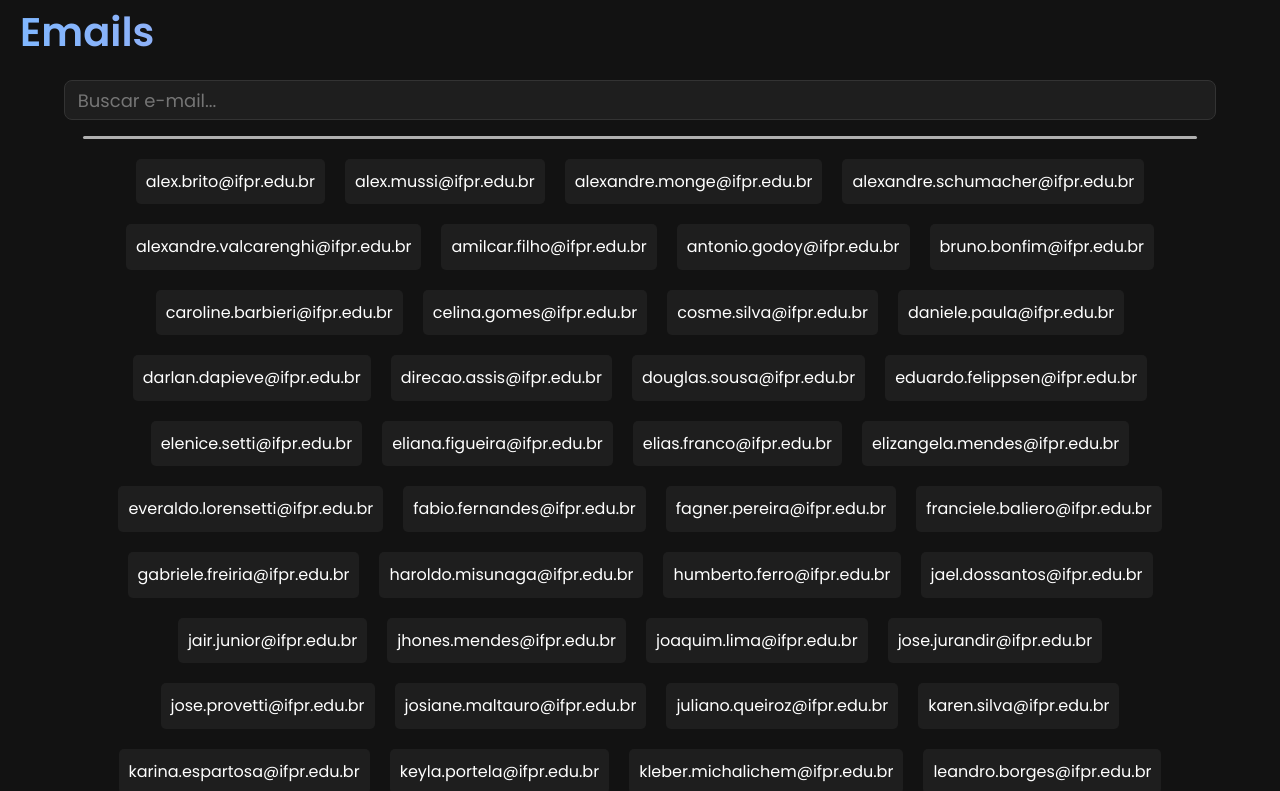
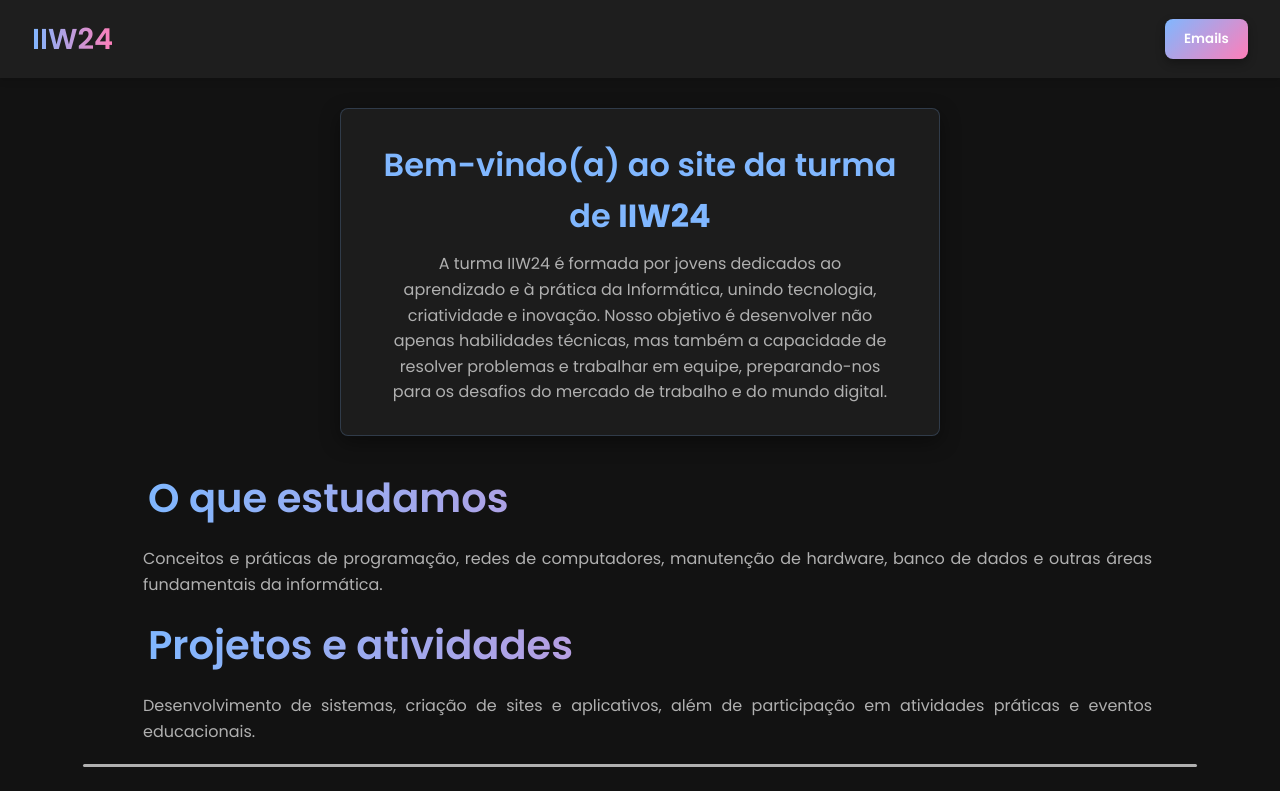
Before and after one commit to hhartur/iiw24-ifpr, a Next.js app: page / in a window 1280 px wide. Shown: the top 791 px of the page. Built offline with nearby package versions, Linux system fonts and the light colour scheme.

Commit message:
first commit

```diff
--- a/app/api/get-emails/route.ts
+++ b/app/api/get-emails/route.ts
@@ -4,11 +4,10 @@ import path from "path";
 
 export async function GET() {
   try {
-    const filePath = path.join(process.cwd(), "app", "api", "get-emails", "data", "emails.json");
+    const filePath = path.join(process.cwd(), "data", "emails.json");
     const fileContent = await readFile(filePath, "utf-8");
     const emails = JSON.parse(fileContent);
 
-    // Já é um array de strings — só garantir que são strings válidas
     const emailList = emails.filter((e: any) => typeof e === "string");
 
     return NextResponse.json(emailList);
--- /dev/null
+++ b/app/components/Header.tsx
@@ -0,0 +1,19 @@
+"use client";
+
+import { useRouter } from "next/navigation";
+
+export default function Header() {
+    const route = useRouter()
+
+    return (
+        <header>
+        <div className="header-logo">
+            <h1 onClick={()=>{route.push("/")}}>IIW24</h1>
+        </div>
+
+        <div className="header-buttons">
+            <button onClick={()=>{route.push("/emails")}}>Emails</button>
+        </div>
+        </header>
+    );
+}
--- a/app/layout.tsx
+++ b/app/layout.tsx
@@ -1,7 +1,14 @@
 import React from "react";
 import NextTopLoader from "nextjs-toploader";
+import { Metadata } from "next";
+import Header from "./components/Header";
 
 import "./style.css"
+
+export const metadata: Metadata = {
+  title: "IIW24",
+  description: "Site da turma IIW24 do câmpus de Assis Chateaubriand",
+}
 
 export default function RootLayout({
   children,
@@ -10,10 +17,8 @@ export default function RootLayout({
 }>) {
   return (
     <html lang="en">
-      <head>
-        <title>Emails</title>
-      </head>
       <body>
+        <Header />
         <NextTopLoader showSpinner={false} speed={500}/>
         {children}
       </body>
--- a/app/page.tsx
+++ b/app/page.tsx
@@ -1,83 +1,29 @@
-"use client";
-import { useEffect, useState, useRef } from "react";
-import Footer from "./components/Footer";
+"use client"
+import { useEffect } from "react"
+import Footer from "./components/Footer"
 
-export default function Home() {
-  const [emails, setEmails] = useState<string[]>([]);
-  const [filteredEmails, setFilteredEmails] = useState<string[]>([]);
-  const [loading, setLoading] = useState(true);
-  const searchRef = useRef<HTMLInputElement>(null);
+export default function Home(){
+    useEffect(()=>{
 
-  // Buscar os e-mails com POST
-  useEffect(() => {
-    async function fetchEmails() {
-      setLoading(true);
-      const res = await fetch("/api/get-emails", {
-        method: "GET",
-      });
-      const data: string[] = await res.json();
-      const sorted = data.slice().sort((a, b) => a.localeCompare(b));
-      setEmails(sorted);
-      setFilteredEmails(sorted);
-      setLoading(false);
-    }
+    }, [])
 
-    fetchEmails();
-  }, []);
+    return(
+        <>
+        <main>
+            <div className="main-card">
+                <h3>Bem-vindo(a) ao site da turma de <strong>IIW24</strong></h3>
+                <p>A turma IIW24 é formada por jovens dedicados ao aprendizado e à prática da Informática, unindo tecnologia, criatividade e inovação. Nosso objetivo é desenvolver não apenas habilidades técnicas, mas também a capacidade de resolver problemas e trabalhar em equipe, preparando-nos para os desafios do mercado de trabalho e do mundo digital.</p>
+            </div>
 
-  // Atualizar filtragem
-  function handleSearch() {
-    const value = searchRef.current?.value.toLowerCase() || "";
-    const filtered = emails.filter((email) =>
-      email.toLowerCase().includes(value)
-    );
-    setFilteredEmails(filtered);
-  }
+            <section className="info-sec">
+                <h1>O que estudamos</h1>
+                <p>Conceitos e práticas de programação, redes de computadores, manutenção de hardware, banco de dados e outras áreas fundamentais da informática.</p>
 
-  // Adiciona listener ao campo de busca
-  useEffect(() => {
-    const input = searchRef.current;
-    input?.addEventListener("input", handleSearch);
-
-    return () => input?.removeEventListener("input", handleSearch);
-  }, [emails]);
-
-  return (
-    <div>
-      <h1>Emails</h1>
-
-      <div className="emails-main">
-        {loading ? (
-          <div className="loader"></div>
-        ) : (
-          <>
-            <input
-              type="search"
-              className="searchInput"
-              ref={searchRef}
-              placeholder="Buscar e-mail..."
-            />
-            <div className="sep"></div>
-            <div className="email-container">
-              {filteredEmails.map((email, i) => (
-                <div
-                  className="email-one"
-                  key={i}
-                  onClick={() => {
-                    window.location.href = `mailto:${email}`;
-                  }}
-                  style={{ cursor: "pointer" }}
-                >
-                  {email}
-                </div>
-              ))}
-            </div>
-          </>
-        )}
-      </div>
-      {!loading && (
-        <Footer/>
-      )}
-    </div>
-  );
+                <h1>Projetos e atividades</h1>
+                <p>Desenvolvimento de sistemas, criação de sites e aplicativos, além de participação em atividades práticas e eventos educacionais.</p>
+            </section>
+        </main>
+        <Footer />
+        </>
+    )
 }
--- a/app/style.css
+++ b/app/style.css
@@ -28,6 +28,88 @@ body {
   color: var(--text-primary);
   line-height: 1.6;
   overflow-x: hidden;
+}
+
+/* HEADER */
+header {
+  background-color: var(--background-light);
+  display: flex;
+  justify-content: space-between;
+  align-items: center;
+  padding: 1rem 2rem;
+  box-shadow: var(--box-shadow);
+  position: sticky;
+  top: 0;
+  z-index: 100;
+}
+
+.header-logo {
+  display: flex;
+  align-items: center;
+  gap: 10px;
+}
+
+.header-logo h1 {
+  font-size: 1.8rem;
+  margin: 0;
+  cursor: pointer;
+  transition: .2s;
+}
+
+.header-logo h1:hover{
+  filter: brightness(75%);
+}
+.header-logo h1:active{
+  scale: 1.05;
+}
+
+.header-buttons {
+  display: flex;
+  gap: 15px;
+}
+
+.header-buttons button {
+  background: linear-gradient(135deg, var(--primary-color), var(--secondary-color));
+  color: var(--text-primary);
+  border: none;
+  padding: 0.6rem 1.2rem;
+  border-radius: var(--border-radius);
+  font-weight: 600;
+  cursor: pointer;
+  transition: all 0.3s ease;
+  box-shadow: 0 4px 10px rgba(0, 0, 0, 0.3);
+  position: relative;
+  overflow: hidden;
+}
+
+.header-buttons button::before {
+  content: "";
+  position: absolute;
+  top: 0;
+  left: -100%;
+  width: 100%;
+  height: 100%;
+  background: rgba(255, 255, 255, 0.2);
+  transition: left 0.3s ease;
+}
+
+.header-buttons button:hover::before {
+  left: 0;
+}
+
+.header-buttons button:hover {
+  transform: translateY(-3px) scale(1.03);
+  box-shadow: 0 6px 15px rgba(0, 0, 0, 0.4);
+}
+
+.header-buttons button:active {
+  transform: scale(0.97);
+}
+
+.navbar-header {
+  display: flex;
+  gap: 5px;
+  align-items: center;
 }
 
 h1,
@@ -123,6 +205,41 @@ select:focus {
 .card:hover {
   transform: translateY(-5px);
   box-shadow: 0 10px 20px rgba(0, 0, 0, 0.2);
+}
+
+.main-card {
+  width: 60%;
+  max-width: 600px;
+  background: #1c1c1c; /* fundo sólido mais limpo */
+  border-radius: var(--border-radius);
+  padding: 30px 20px;
+  margin: 30px auto;
+  text-align: center;
+  box-shadow: 0 6px 20px rgba(0, 0, 0, 0.4);
+  border: 1px solid rgba(128, 183, 255, 0.2); /* borda suave */
+  transition: transform 0.3s ease, box-shadow 0.3s ease, border 0.3s ease;
+}
+
+.main-card:hover {
+  transform: translateY(-5px);
+  box-shadow: 0 12px 30px rgba(0, 0, 0, 0.6);
+  border-color: rgba(128, 183, 255, 0.5);
+}
+
+.main-card h3 {
+  font-size: 2rem;
+  color: var(--primary-color);
+  margin-bottom: 10px;
+  animation: fadeIn 1s ease;
+}
+
+.main-card p {
+  color: var(--text-secondary);
+  font-size: 1rem;
+  line-height: 1.6;
+  max-width: 500px;
+  margin: 0 auto;
+  animation: fadeIn 1.5s ease;
 }
 
 .alert {
@@ -275,6 +392,15 @@ footer {
   align-items: center;
 }
 
+.info-sec{
+  width: 80%;
+  margin: auto;
+}
+.info-sec p{
+  margin-left: 15px;
+  text-align: justify;
+}
+
 @media screen and (max-width: 768px) {
   form {
     width: 100%;
@@ -295,6 +421,11 @@ footer {
 
   .grid {
     grid-template-columns: 1fr;
+  }
+
+  .header-buttons {
+    flex-direction: column;
+    gap: 10px;
   }
 }
 
@@ -317,7 +448,6 @@ button {
 
 .emails-main {
   width: 100vw;
-  /*border: 1px solid white;*/
   display: flex;
   align-items: center;
   flex-direction: column;
@@ -456,4 +586,10 @@ button {
   .edit-buttons {
     flex-direction: column;
   }
+  .main-card{
+    width: 80%;
+  }
+  .info-sec{
+    width: 90%;
+  }
 }
--- a/app/api/get-emails/data/emails.json
+++ b/data/emails.json
@@ -47,5 +47,6 @@
   "yohana.saheli@ifpr.edu.br",
   "fagner.pereira@ifpr.edu.br",
   "samuel.milczuk@ifpr.edu.br",
-  "sabrina.kerkhoff@ifpr.edu.br"
+  "sabrina.kerkhoff@ifpr.edu.br",
+  "andrey.martins@ifpr.edu.br"
 ]
```
Also changed, not shown: app/emails/page.tsx (added, +85 -0 lines), package.json (+13 -0 lines), 1 other file (tests, documents, lock files or other folders).
